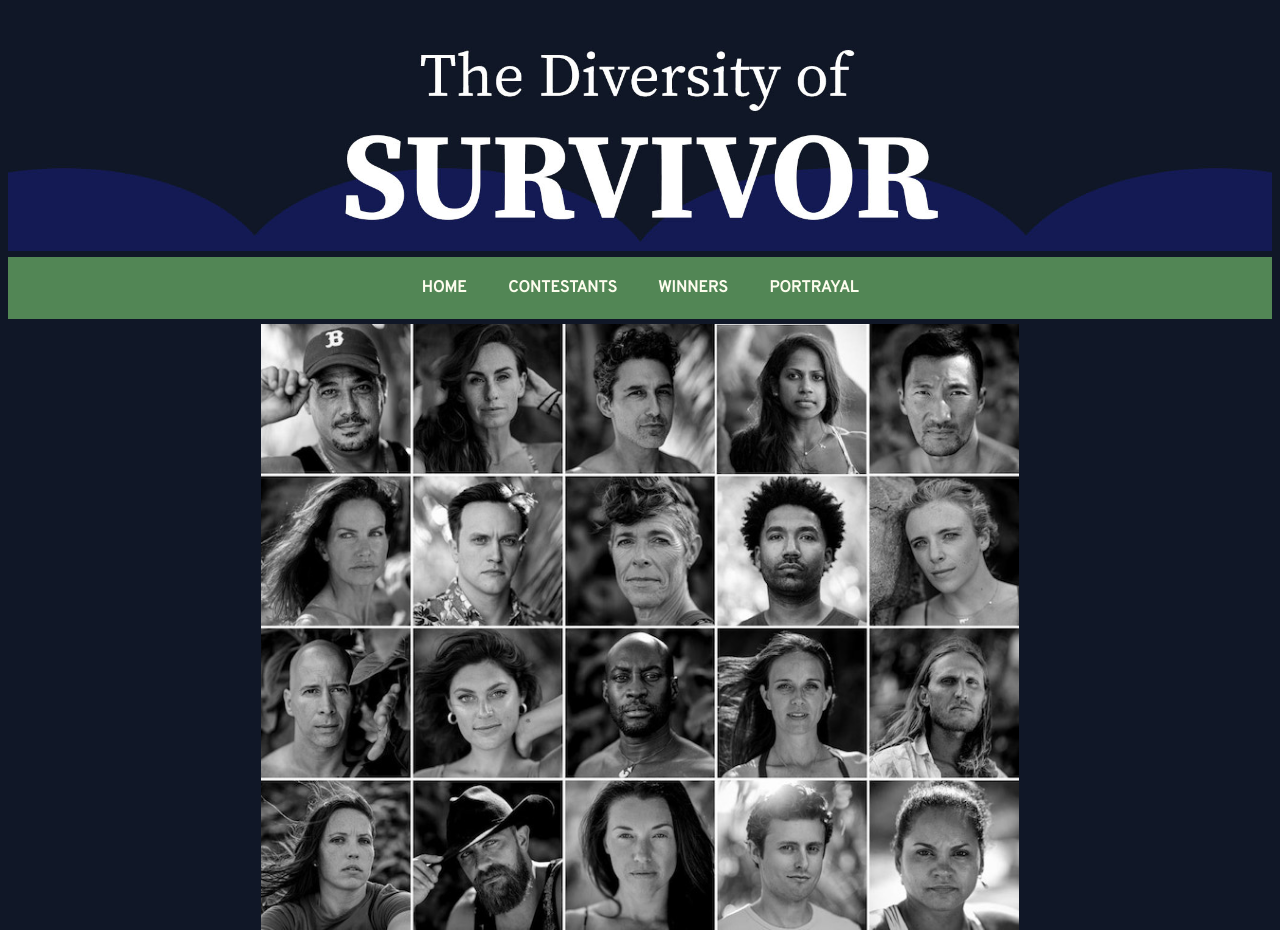
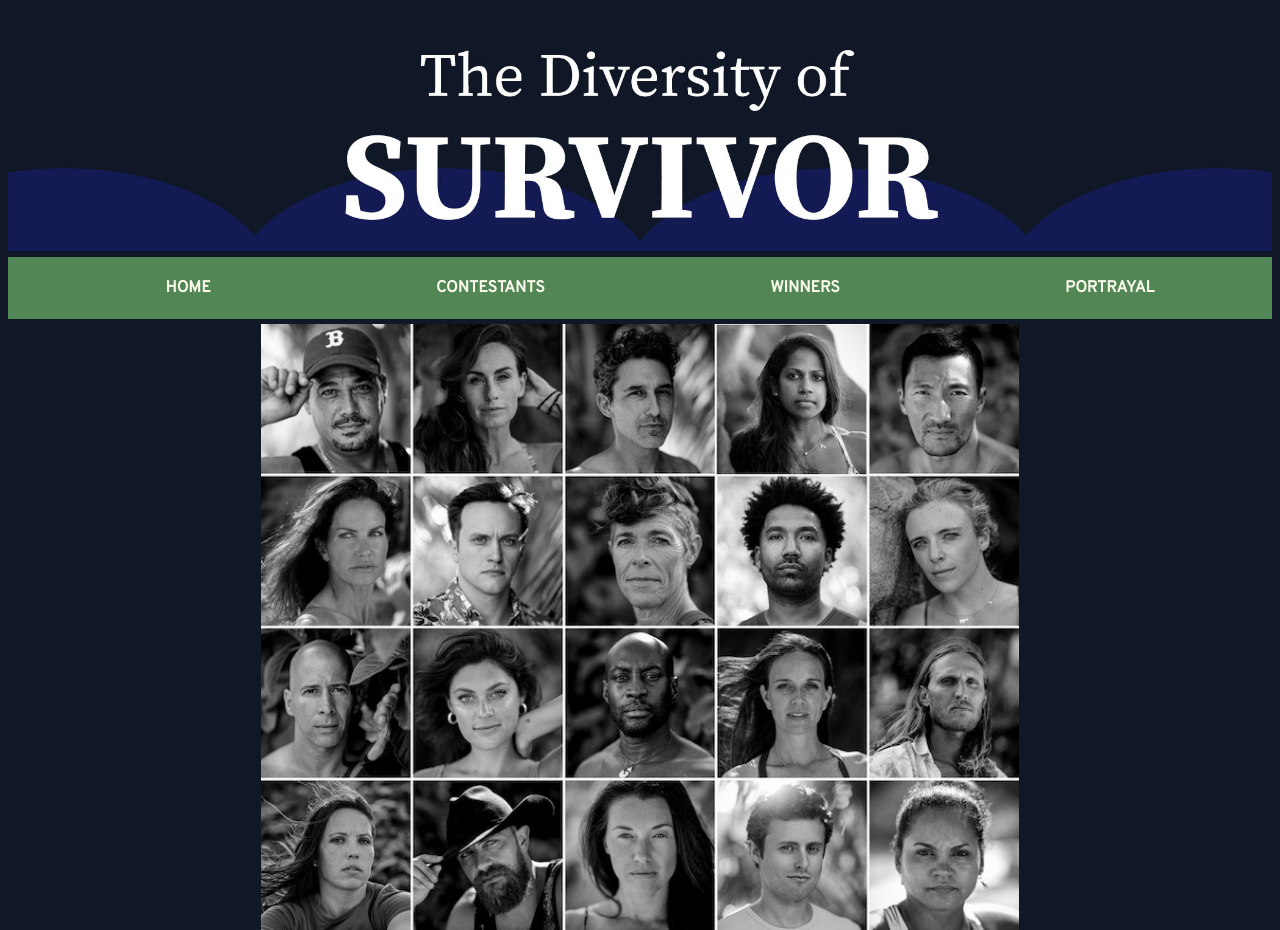
Before and after one commit to J4502-FS20/jack-anstine-final-site, a plain HTML site: page index.html in a window 1280 px wide. Shown: the top 930 px of the page. Drawn offline with Linux system fonts and the light colour scheme; a web font is replaced by a local one.

Commit message:
flex stuff

```diff
--- a/index.html
+++ b/index.html
@@ -13,9 +13,15 @@
 <section id="header">
   <img src="Banner.jpg" alt="Diversity of Survivor Title Banner."/>
 </section>
+<div class="container">
 <section id="navigation">
 <h3>
-<a href="index.html">Home</a> &nbsp; &nbsp; &nbsp; &nbsp; &nbsp; <a href="contestants.html">Contestants</a> &nbsp; &nbsp; &nbsp; &nbsp; &nbsp; <a href="winners.html">Winners</a> &nbsp; &nbsp; &nbsp; &nbsp; &nbsp; <a href="portrayal.html">Portrayal</a>
+  <div class="container">
+  <ul class="nav">
+  <li class="home"><a href="index.html">Home</a>
+  <li class="contestants"><a href="contestants.html">Contestants</a>
+  <li class="winners"><a href="winners.html">Winners</a>
+  <li class="portrayal"><a href="portrayal.html">Portrayal</a>
 </h3>
   </section>
   <section id="waw">
--- a/styles.css
+++ b/styles.css
@@ -36,11 +36,41 @@
   width: 100%;
 }
 
+.nav {
+  display: flex;
+  font-family: 'Overpass', 'Arial', sans-serif;
+  font-weight: bold;
+  list-style: none;
+  text-decoration: none;
+  flex-direction: row;
+  justify-content: center;
+  flex-flow: wrap;
+  justify-content: space-around;
+}
+
+@@media (min-width: 600px) {
+  .nav {
+    display: flex;
+    font-family: 'Overpass', 'Arial', sans-serif;
+    font-weight: bold;
+    list-style: none;
+    text-decoration: none;
+    flex-direction: column;
+    justify-content: center;
+    flex-flow: wrap;
+    justify-content: flex-start;
+
+  }
+}
+
 #navigation {
 font-family: 'Overpass', 'Arial', sans-serif;
 font-weight: bold;
+list-style: none;
+text-decoration: none;
 background-color: #528655;
 padding: 5px;
+
 }
 
 #waw {
```
